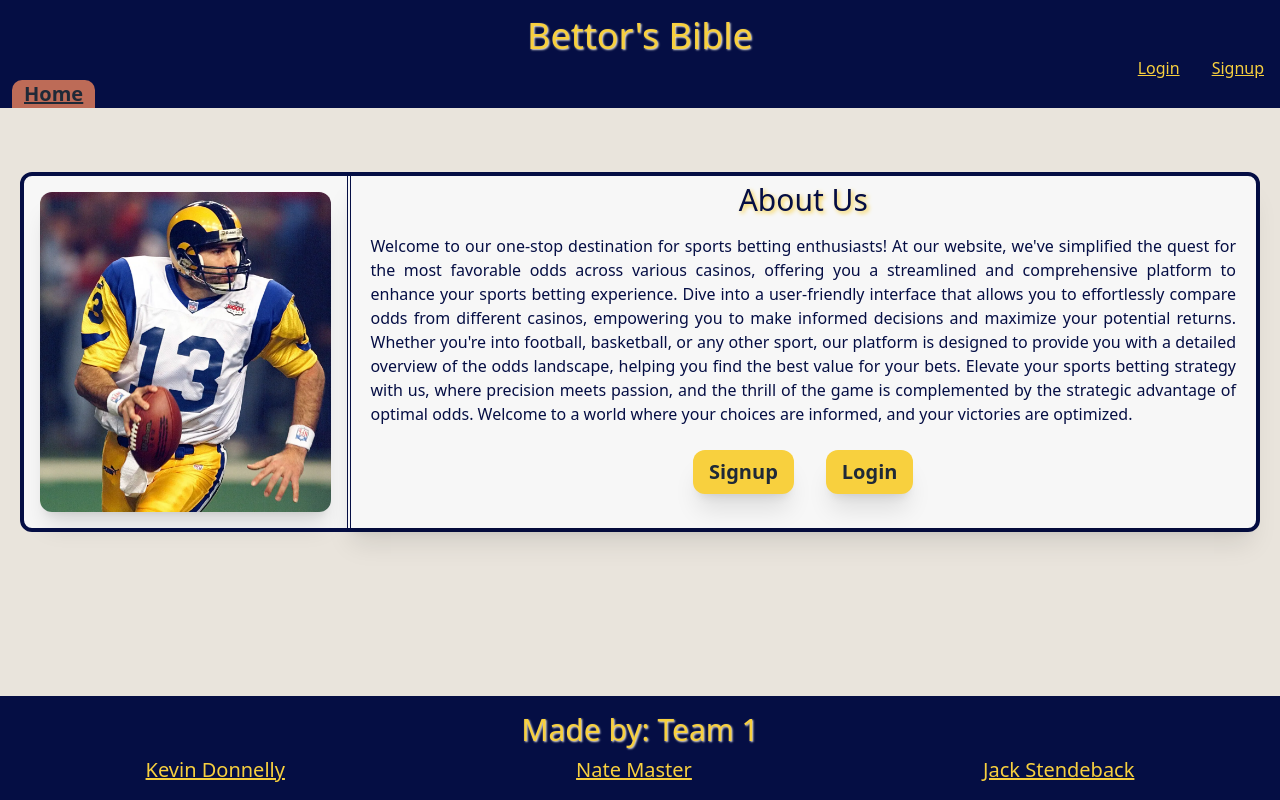
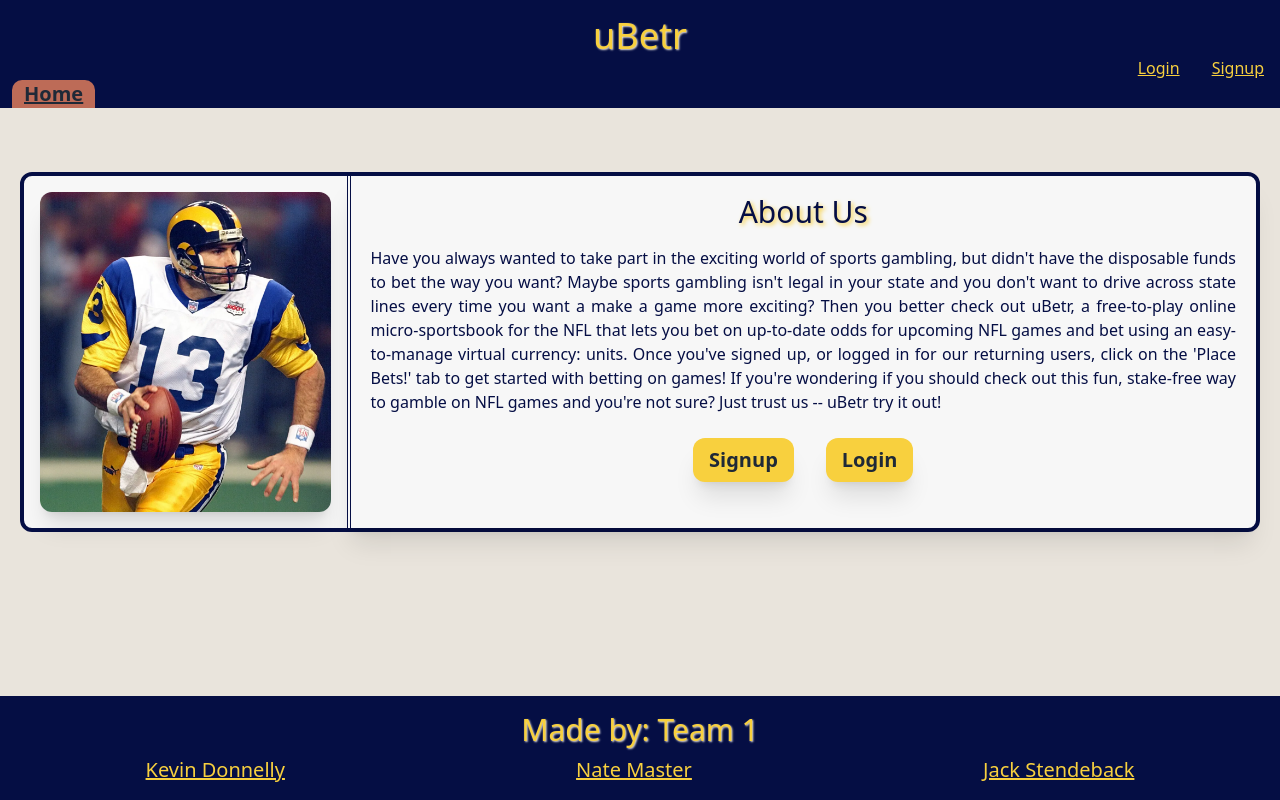
Before and after one commit to natejmaster/sports-gambling-odds-comp, a React (Vite) app in the folder client/: page / in a window 1280 px wide. Built offline with nearby package versions, Linux system fonts and the light colour scheme; no server answers.

Commit message:
Rebranded as uBetr

```diff
--- a/client/index.html
+++ b/client/index.html
@@ -4,7 +4,7 @@
     <meta charset="UTF-8" />
     <link rel="icon" type="image/svg+xml" href="/vite.svg" />
     <meta name="viewport" content="width=device-width, initial-scale=1.0" />
-    <title>Bettor's Bible</title>
+    <title>uBetr</title>
   </head>
   <body>
     <div id="root"></div>
--- a/client/src/components/Header/index.jsx
+++ b/client/src/components/Header/index.jsx
@@ -5,7 +5,7 @@
     <>
       <header className="royalBlue-Bg pt-4">
         <h1 className="text-4xl text-center gold textshadowWhite">
-          Bettor's Bible
+          uBetr
         </h1>
         <Nav />
         <NavTabs />
--- a/client/src/pages/Home.jsx
+++ b/client/src/pages/Home.jsx
@@ -13,20 +13,14 @@
         <div className="borderLeft-royalBlue  flex flex-col items-center justify-center shadow-xl">
           <h2 className="text-3xl heading">About Us</h2>
           <p className="py-4 px-5 flex items-center justify-center royalBlue text-justify">
-            Welcome to our one-stop destination for sports betting enthusiasts!
-            At our website, we've simplified the quest for the most favorable
-            odds across various casinos, offering you a streamlined and
-            comprehensive platform to enhance your sports betting experience.
-            Dive into a user-friendly interface that allows you to effortlessly
-            compare odds from different casinos, empowering you to make informed
-            decisions and maximize your potential returns. Whether you're into
-            football, basketball, or any other sport, our platform is designed
-            to provide you with a detailed overview of the odds landscape,
-            helping you find the best value for your bets. Elevate your sports
-            betting strategy with us, where precision meets passion, and the
-            thrill of the game is complemented by the strategic advantage of
-            optimal odds. Welcome to a world where your choices are informed,
-            and your victories are optimized.
+          Have you always wanted to take part in the exciting world of sports gambling, but didn't
+          have the disposable funds to bet the way you want? Maybe sports gambling isn't legal in your
+          state and you don't want to drive across state lines every time you want a make a game more exciting?
+          Then you better check out uBetr, a free-to-play online micro-sportsbook for the NFL that lets you bet on
+          up-to-date odds for upcoming NFL games and bet using an easy-to-manage virtual currency: units. Once you've
+          signed up, or logged in for our returning users, click on the 'Place Bets!' tab to get started with betting on
+          games! If you're wondering if you should check out this fun, stake-free way to gamble on NFL games and you're not
+          sure? Just trust us -- uBetr try it out!
           </p>
           {!Auth.loggedIn() && (
           <div className="flex flex-row">
```
Also changed, not shown: 1 other file (tests, documents, lock files or other folders).
